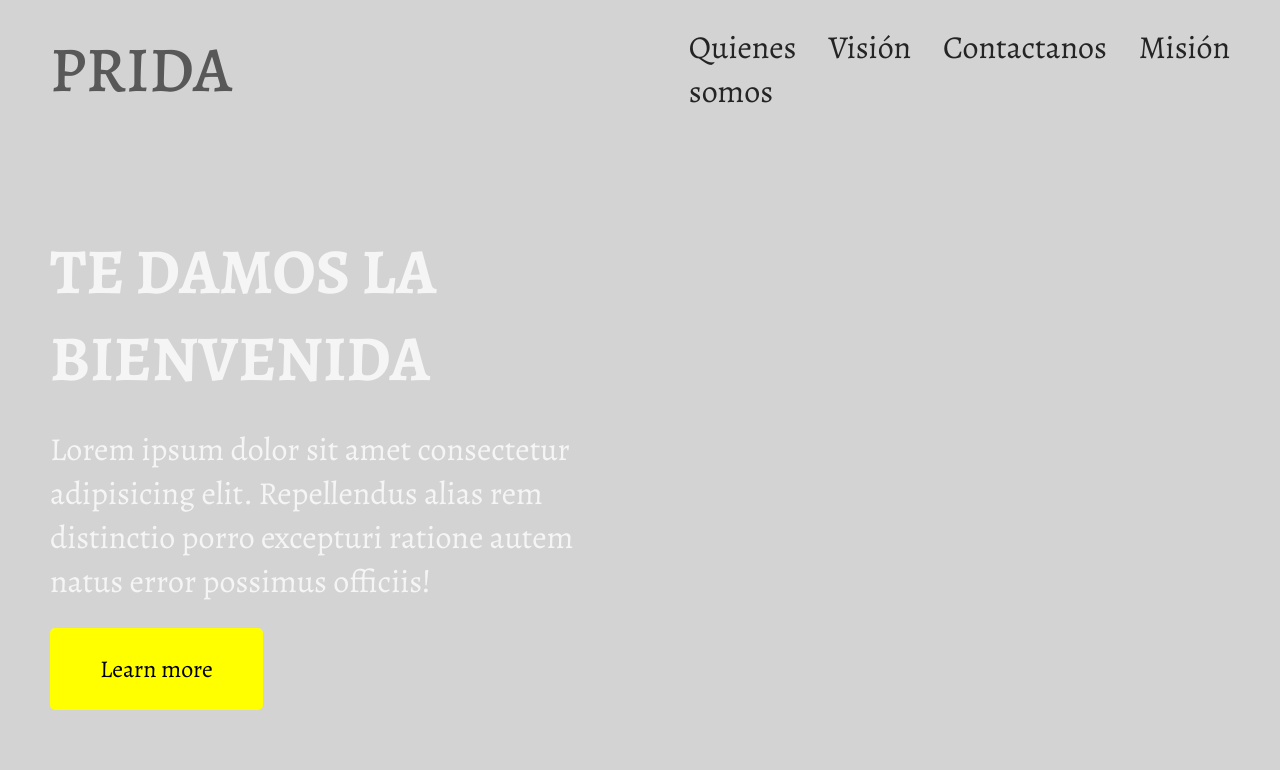
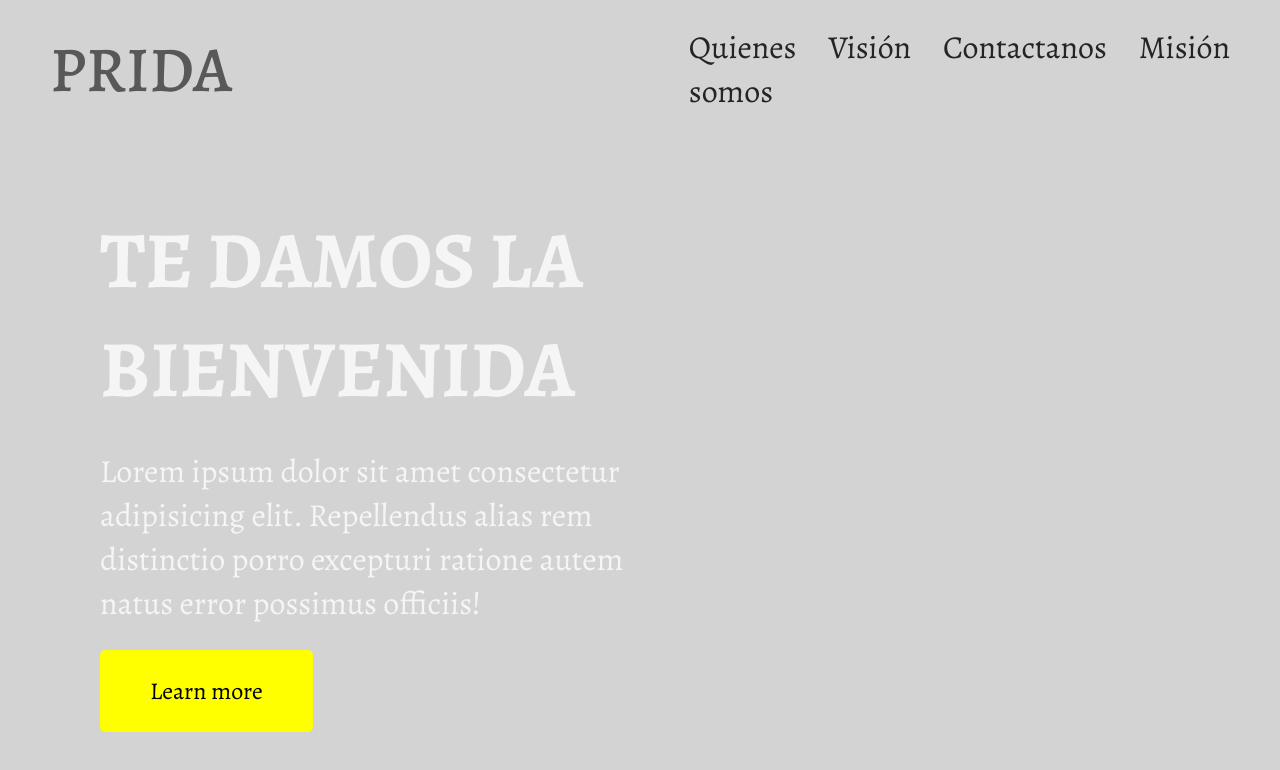
Before and after one commit to bigboypai/prida-agrocomercial-freelance, a React (Vite) app: page / in a window 1280 px wide. Shown: the top 770 px of the page. Built offline with nearby package versions, Linux system fonts and the light colour scheme.

Commit message:
herosection h1 font size and width changed. Increased padding-left in .hero-container

```diff
--- a/src/styles/herosection.css
+++ b/src/styles/herosection.css
@@ -12,16 +12,16 @@
     grid-column-gap: 0px;
     grid-row-gap: 0px;
 
-    padding-left: 50px;
+    padding-left: 100px;
 }
 
 .hero-content {
     color: whitesmoke;
 
     h1 {
-        font-size: 4rem;
+        font-size: 5rem;
         margin-bottom: 25px;
-        max-width: 700px;
+        max-width: 800px;
         font-weight: 700;
     }
 
```
